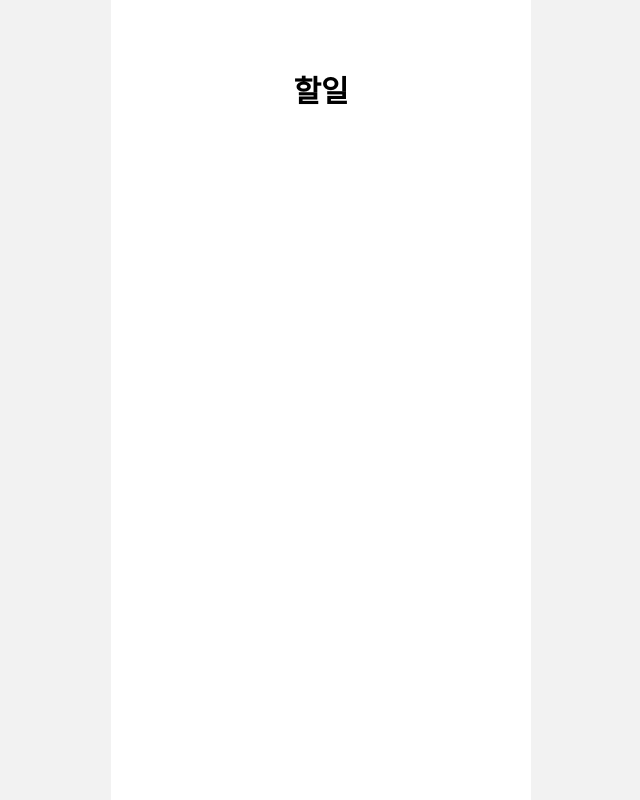
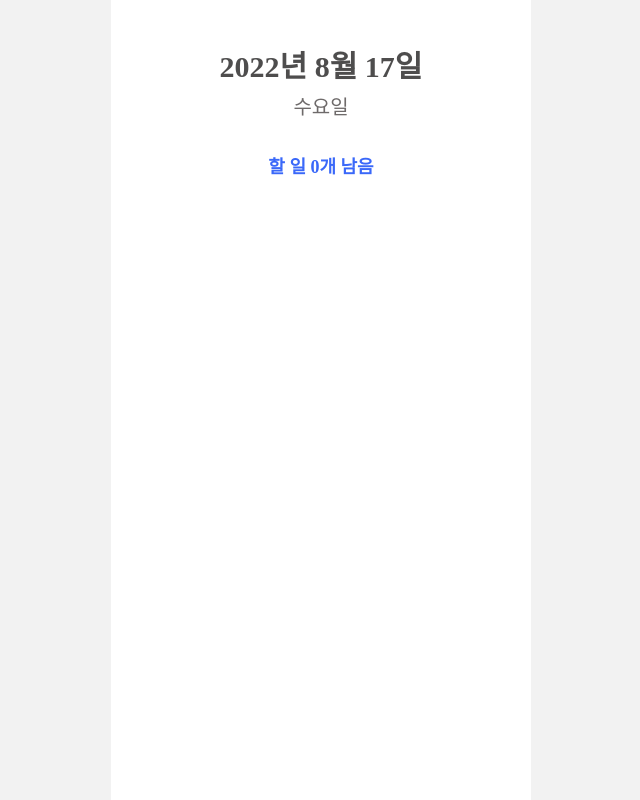
Before and after one commit to ShinjungOh/2022-todolist-challenge, a Next.js app in the folder 2022-08-16/: page /todolist in a window 1280 px wide. Shown: the whole page, without its empty margins (319-959 px from the left). Built offline with nearby package versions, Linux system fonts and the light colour scheme.

Commit message:
[ADD] TodoHeader 기능 추가

```diff
--- a/2022-08-16/pages/todolist.tsx
+++ b/2022-08-16/pages/todolist.tsx
@@ -2,10 +2,24 @@ import React from 'react';
 
 import { TodoHeader } from '@components/todo';
 
-const Todolist = () => (
-  <div>
-    <TodoHeader title="할일" />
-  </div>
-);
+const Todolist = () => {
+  const today = new Date();
+
+  const dateString = today.toLocaleString('ko-KR', {
+    year: 'numeric',
+    month: 'long',
+    day: 'numeric',
+  });
+
+  const dayName = today.toLocaleString('ko-KR', {
+    weekday: 'long',
+  });
+
+  return (
+    <div>
+      <TodoHeader dateString={dateString} dayName={dayName} undoneTaskLength={0} />
+    </div>
+  );
+};
 
 export default Todolist;
--- a/2022-08-16/ui/components/todo/TodoHeader.tsx
+++ b/2022-08-16/ui/components/todo/TodoHeader.tsx
@@ -2,30 +2,51 @@ import React from 'react';
 import styled from 'styled-components';
 
 interface Props {
-  title: string;
+  dateString: string;
+  dayName: string;
+  undoneTaskLength: number;
 }
 
-const TodoHeader = ({ title }: Props) => (
+const TodoHeader = ({
+  dateString,
+  dayName,
+  undoneTaskLength,
+}: Props) => (
   <Container>
-    <Title>
-      {title}
-    </Title>
+    <Title>{dateString}</Title>
+    <Description>{dayName}</Description>
+    <UnDoneTask>할 일 {undoneTaskLength}개 남음</UnDoneTask>
   </Container>
-
 );
 
 export default TodoHeader;
 
 const Container = styled.div`
   display: flex;
-  flex-direction: row;
+  flex-direction: column;
   align-items: center;
-  justify-content: center;
-  padding: 24px;
+  justify-content: start;
+  padding: 42px 24px 24px 24px;
   box-sizing: content-box;
   height: 130px;
 `;
 
-const Title = styled.h3`
+const Title = styled.h1`
   font-size: 30px;
+  color: rgba(37, 36, 36, 0.81);
+  margin: 0;
+  font-weight: bold;
 `;
+
+const Description = styled.div`
+  font-size: 20px;
+  color: #6e6a6a;
+  margin-top: 5px;
+`;
+
+const UnDoneTask = styled.div`
+  font-size: 18px;
+  margin-top: 32px;
+  color: #3a68f9;
+  font-weight: bold;
+`;
```
